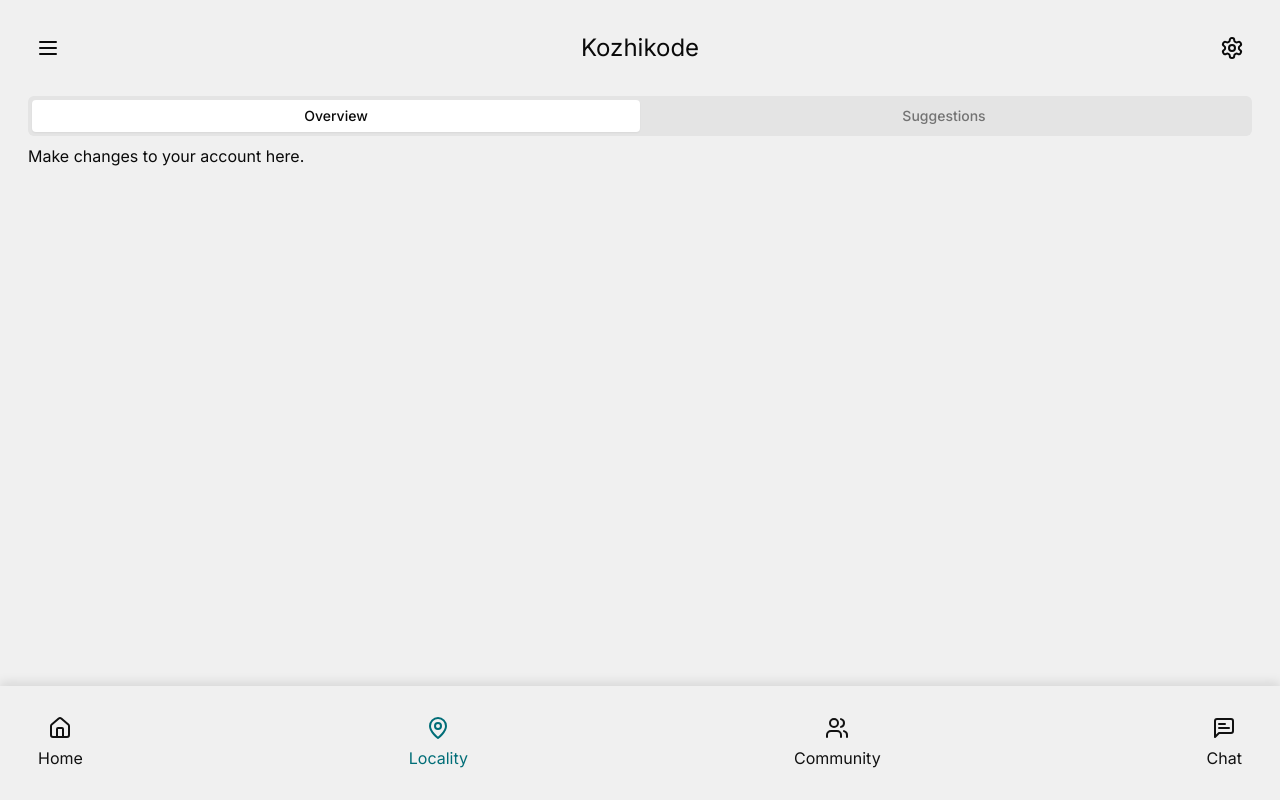
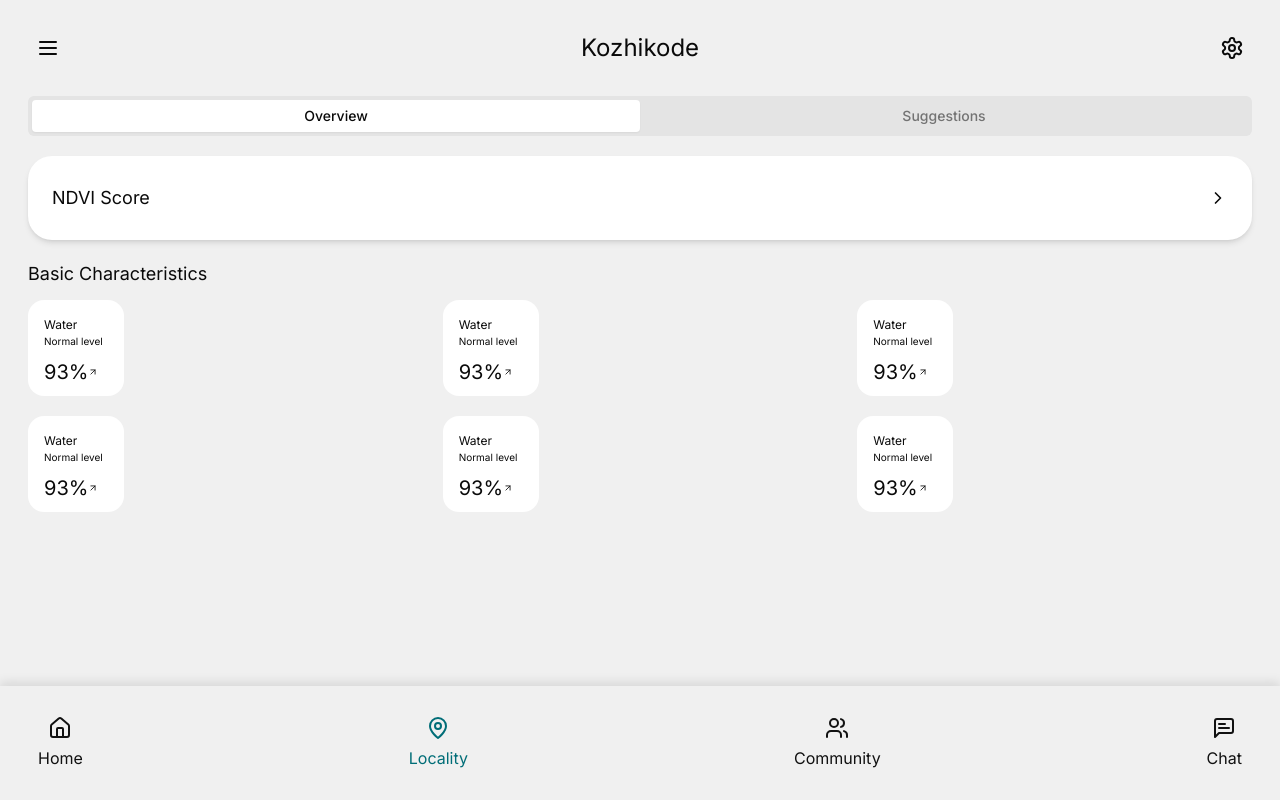
Before and after one commit to antonyjaison/root, a Next.js app: page /locality in a window 1280 px wide. Built offline with nearby package versions, Linux system fonts and the light colour scheme.

Commit message:
added suggestions tab

```diff
--- a/src/app/(tabs)/locality/page.tsx
+++ b/src/app/(tabs)/locality/page.tsx
@@ -1,5 +1,7 @@
 import React from 'react'
 import { Tabs, TabsContent, TabsList, TabsTrigger } from "@/components/ui/tabs"
+import { ChevronRight } from 'lucide-react'
+import ResourceCard from '@/components/ResourceCard'
 
 
 const LocalityPage = () => {
@@ -11,8 +13,47 @@ const LocalityPage = () => {
                     <TabsTrigger className=' w-[100%]' value="overview">Overview</TabsTrigger>
                     <TabsTrigger className=' w-[100%]' value="suggestions">Suggestions</TabsTrigger>
                 </TabsList>
-                <TabsContent value="overview">Make changes to your account here.</TabsContent>
-                <TabsContent value="suggestions">Change your password here.</TabsContent>
+                <TabsContent value="overview">
+
+                    <div className=' flex flex-col gap-5 mt-5'>
+                        <div className=' w-full rounded-3xl px-6 py-7 bg-white shadow-md'>
+                            <div className=' h-fit flex justify-between items-center w-full'>
+                                <h4 className=' text-lg'>NDVI Score</h4>
+                                <ChevronRight size={20} />
+                            </div>
+
+                            <div>
+                                {/* content */}
+                            </div>
+
+                        </div>
+
+                        <div>
+                            <h4 className=' text-lg'>Basic Characteristics</h4>
+                            <div className=' grid grid-cols-3 gap-5 mt-3'>
+                                <ResourceCard bg_color='#fff' />
+                                <ResourceCard bg_color='#fff' />
+                                <ResourceCard bg_color='#fff' />
+                                <ResourceCard bg_color='#fff' />
+                                <ResourceCard bg_color='#fff' />
+                                <ResourceCard bg_color='#fff' />
+                            </div>
+                        </div>
+
+
+
+                    </div>
+
+                </TabsContent>
+                <TabsContent value="suggestions">
+                    <div className=' w-full rounded-3xl px-6 py-7 bg-white shadow-md mt-5'>
+                        <p>Field F1 (Loam Soil):</p>
+                        <ul className=' list-disc ml-6'>
+                            <li>Vegetables: Loam soil is excellent for various vegetables like tomatoes, peppers, beans, peas, squash, and leafy greens. The moderate temperature and moisture levels in the data suggest a warm season for growing.</li>
+                            <li>Fruits: Melons, watermelons, and some berry varieties can also thrive in loam soil with proper irrigation and sunlight.</li>
+                        </ul>
+                    </div>
+                </TabsContent>
             </Tabs>
 
 
--- a/src/components/ResourceCard.tsx
+++ b/src/components/ResourceCard.tsx
@@ -1,9 +1,13 @@
 import React from 'react'
 import { ArrowUpRight } from 'lucide-react'
 
-const ResourceCard = () => {
+type ResourceCardProps = {
+    bg_color: string
+}
+
+const ResourceCard = ({ bg_color }:ResourceCardProps) => {
     return (
-        <div className=' w-24 h-24 rounded-2xl bg-[#f0f0f0] p-4 flex flex-col gap-2'>
+        <div style={{ backgroundColor: bg_color }} className=' w-24 h-24 rounded-2xl p-4 flex flex-col gap-2'>
             <div>
                 <h5 className=' text-[12px]'>Water</h5>
                 <p className=' text-[10px]'>Normal level</p>
--- a/src/components/Resources.tsx
+++ b/src/components/Resources.tsx
@@ -10,12 +10,12 @@ const Resources = () => {
                 <ChevronRight size={20} />
             </div>
             <div className=' grid grid-cols-3 gap-4 mt-5'>
-                <ResourceCard />
-                <ResourceCard />
-                <ResourceCard />
-                <ResourceCard />
-                <ResourceCard />
-                <ResourceCard />
+                <ResourceCard bg_color='#f0f0f0' />
+                <ResourceCard bg_color='#f0f0f0' />
+                <ResourceCard bg_color='#f0f0f0' />
+                <ResourceCard bg_color='#f0f0f0' />
+                <ResourceCard bg_color='#f0f0f0' />
+                <ResourceCard bg_color='#f0f0f0' />
             </div>
         </div>
     )
```
